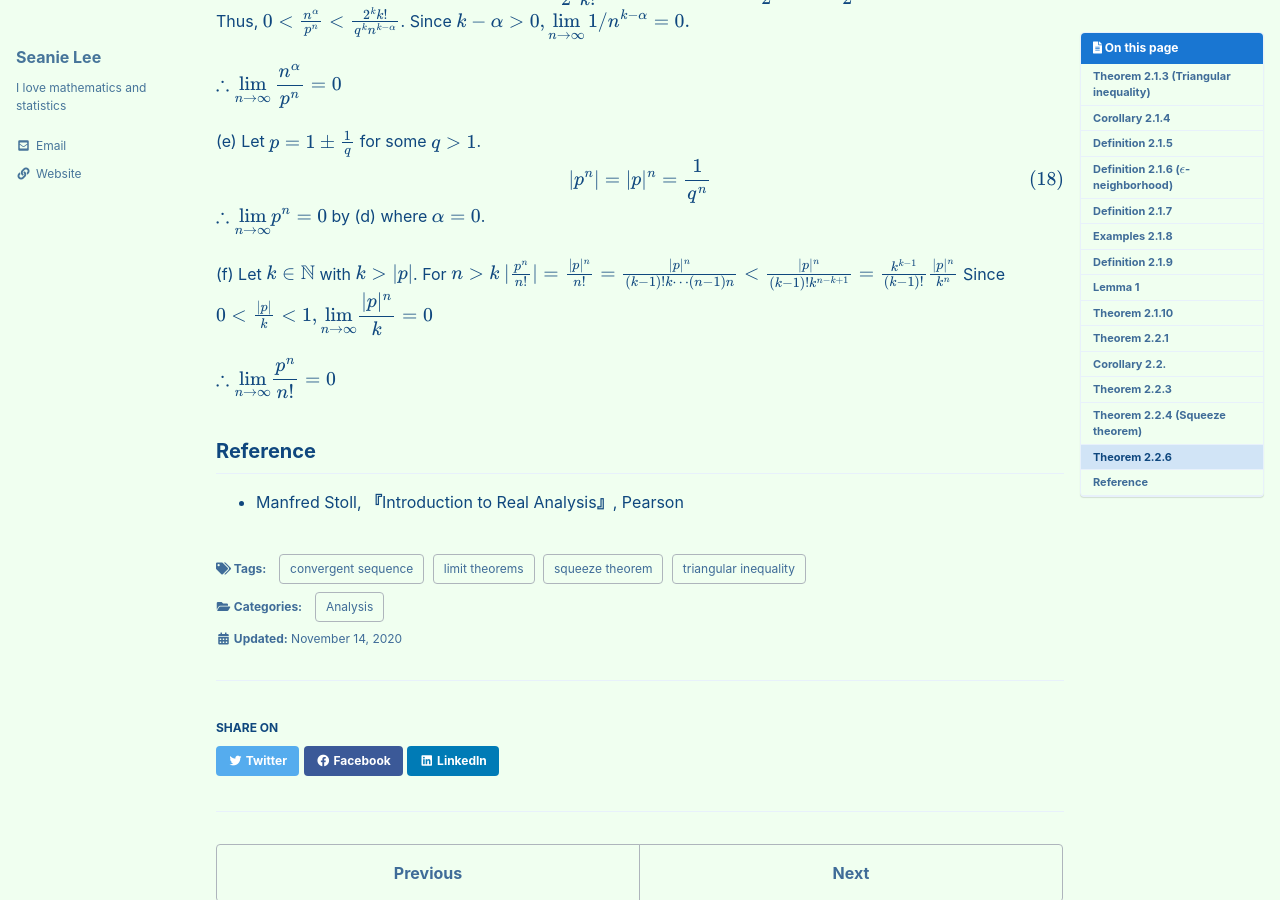
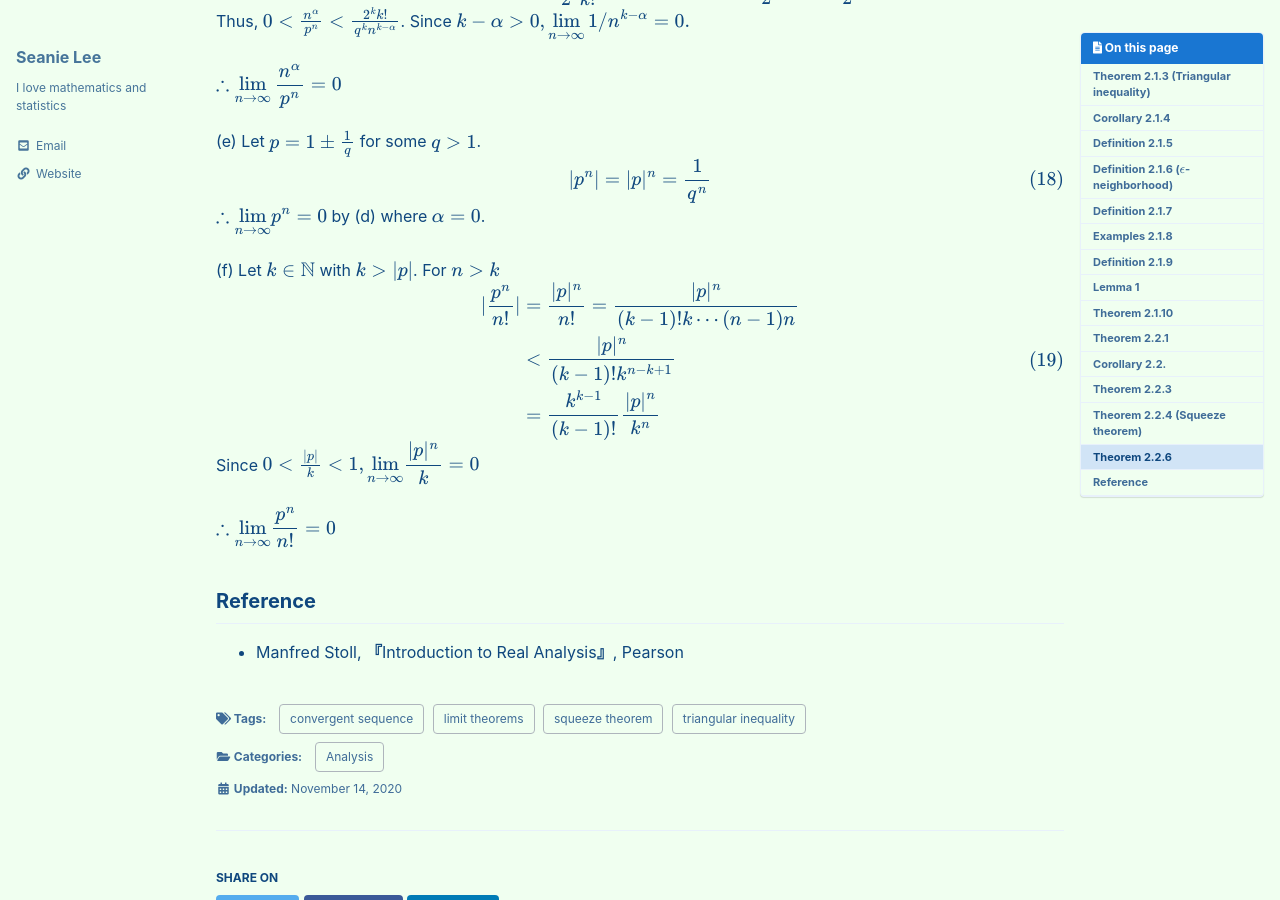
Before and after one commit to seanie12/blog, a Jekyll site: the page built from _posts/2020-11-14-sequence.md, in a window 1280 px wide and 900 px high, scrolled down 5925 px. Built offline with Jekyll 4.4.1, drawn with Linux system fonts in a browser that asks for light colours; cached includes are drawn as plain includes; formulas are drawn with MathJax 3.

Commit message:
Update 2020-11-14-sequence.md

```diff
--- a/_posts/2020-11-14-sequence.md
+++ b/_posts/2020-11-14-sequence.md
@@ -329,9 +329,13 @@ $\therefore \displaystyle{\lim_{n\to\infty}}p^n=0$ by (d) where $\alpha=0$.
 
 (f) Let $k\in\mathbb{N}$ with $k>|p|$. For $n>k$
 $$
-|\frac{p^n}{n!}| = \frac{|p|^n}{n!} = \frac{|p|^n}{(k-1)!k\cdots (n-1)n}\\
-< \frac{|p|^n}{(k-1)!k^{n-k+1}}\\
-=\frac{k^{k-1}}{(k-1)!}\frac{|p|^n}{k^n}
+\begin{align}
+\begin{split}
+|\frac{p^n}{n!}| &= \frac{|p|^n}{n!} = \frac{|p|^n}{(k-1)!k\cdots (n-1)n}\\
+&< \frac{|p|^n}{(k-1)!k^{n-k+1}}\\
+&=\frac{k^{k-1}}{(k-1)!}\frac{|p|^n}{k^n}
+\end{split}
+\end{align}
 $$
 Since $0<\frac{|p|}{k}<1, \displaystyle{\lim_{n\to\infty}}\frac{|p|^n}{k}=0$
 
```
